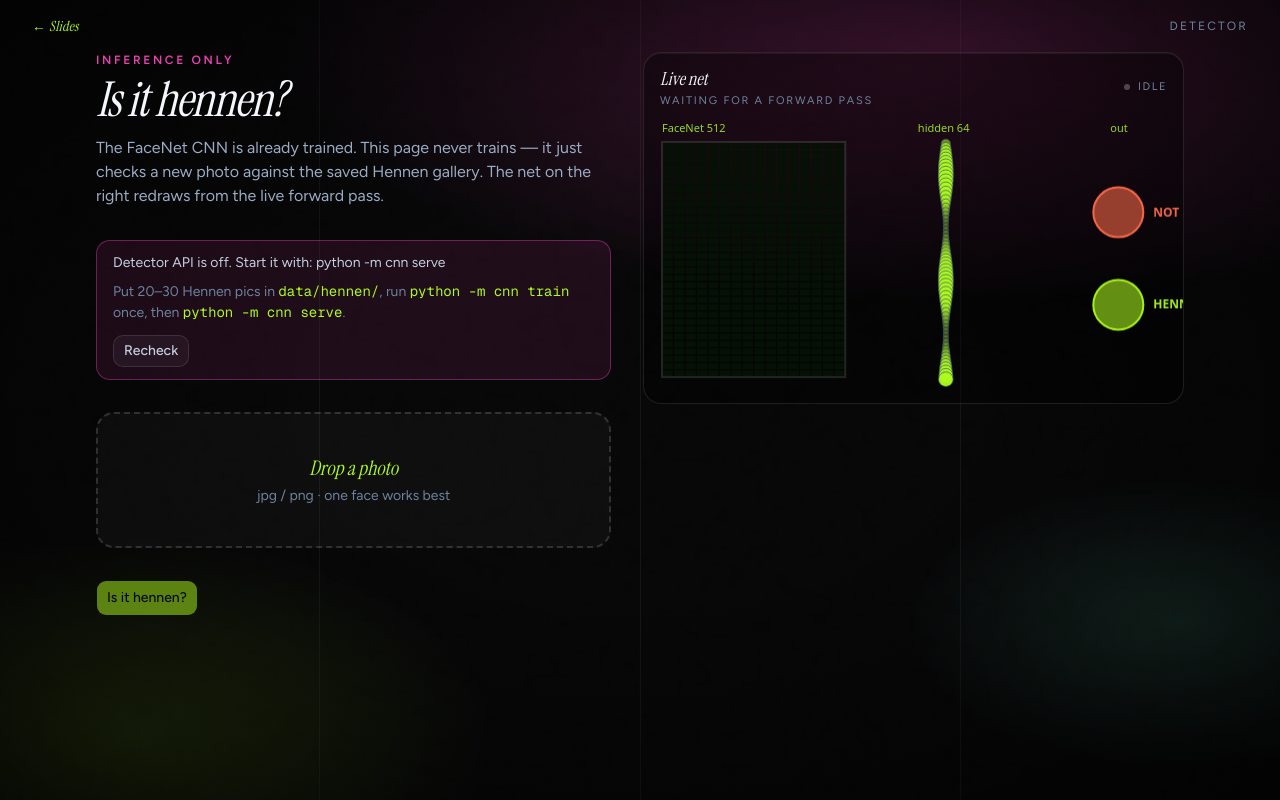
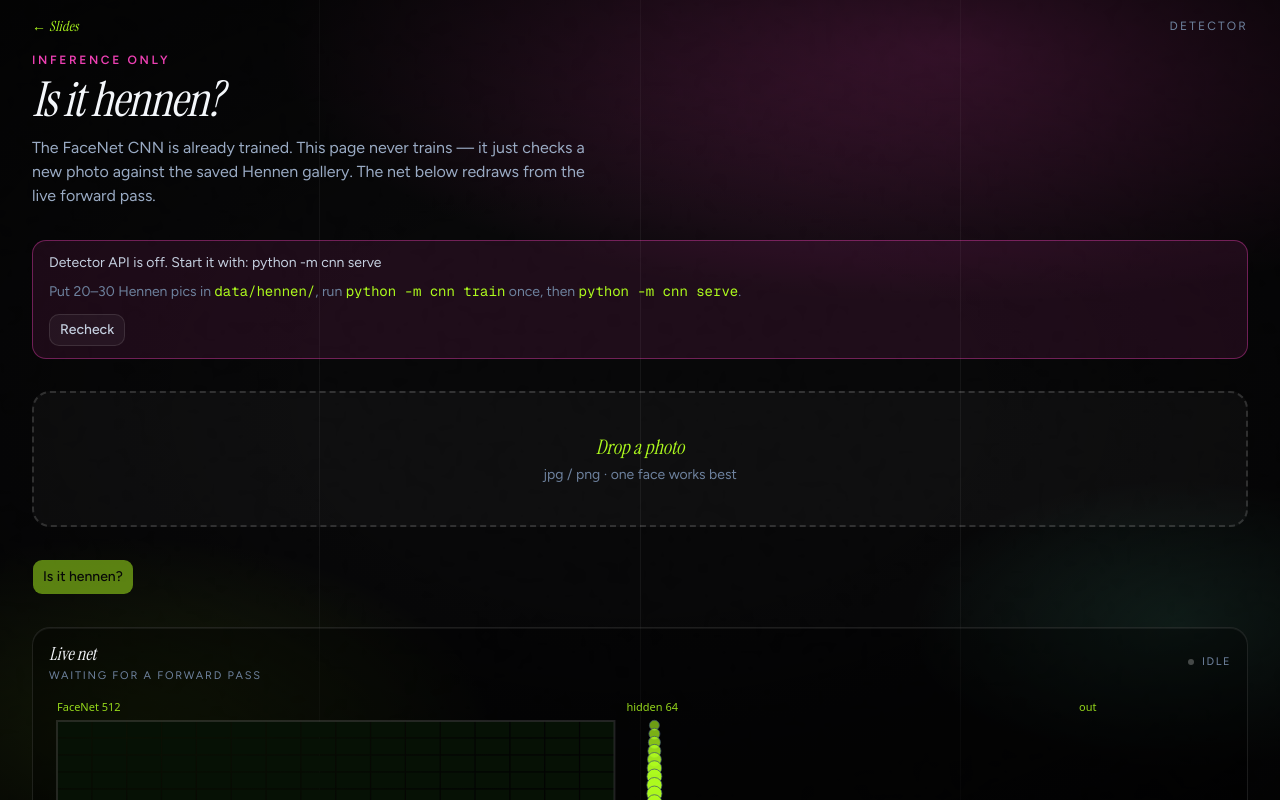
Before and after one commit to gabo2212/is-it-hennen, a Next.js app: page /detect in a window 1280 px wide. Shown: the top 800 px of the page. Built offline with nearby package versions, Linux system fonts and the light colour scheme; no server answers.

Commit message:
Move live net below the photo drop and enlarge the canvas
Stack the detector in one column so the full-width Live net sits under Drop a photo, with a taller canvas so 64 hidden neurons and NOT/HENNEN labels are not clipped.

Co-authored-by: marmoud36 <marmoud36@gmail.com>

```diff
--- a/src/components/Detector.tsx
+++ b/src/components/Detector.tsx
@@ -101,8 +101,7 @@ export function Detector() {
         <span className="text-xs uppercase tracking-[0.18em] text-ink-400">Detector</span>
       </header>
 
-      <main className="relative z-10 mx-auto grid w-full max-w-6xl gap-8 px-5 pb-16 sm:px-8 lg:grid-cols-[minmax(0,1fr)_minmax(0,1.05fr)]">
-        <div className="flex flex-col gap-8">
+      <main className="relative z-10 mx-auto flex w-full max-w-7xl flex-col gap-8 px-5 pb-16 sm:px-8">
         <div>
           <p className="text-xs font-semibold uppercase tracking-[0.22em] text-coral">
             Inference only
@@ -113,7 +112,7 @@ export function Detector() {
           <p className="mt-3 max-w-xl text-ink-300">
             The FaceNet CNN is already trained. This page never trains — it
             just checks a new photo against the saved Hennen gallery. The net
-              on the right redraws from the live forward pass.
+            below redraws from the live forward pass.
           </p>
         </div>
 
@@ -221,11 +220,8 @@ export function Detector() {
             )}
           </div>
         )}
-        </div>
 
-        <div className="lg:sticky lg:top-4 lg:self-start">
         <NetworkCanvas />
-        </div>
       </main>
     </div>
   );
--- a/src/components/NetworkCanvas.tsx
+++ b/src/components/NetworkCanvas.tsx
@@ -120,14 +120,15 @@ export function NetworkCanvas({ className }: { className?: string }) {
       ctx.setTransform(dpr, 0, 0, dpr, 0, 0);
       ctx.clearRect(0, 0, cssW, cssH);
 
-      const pad = 18;
-      const top = 28;
-      const bottom = cssH - 22;
+      const pad = 24;
+      const top = 32;
+      const bottom = cssH - 28;
+      const labelReserve = 136;
       const gridX = pad;
-      const gridW = cssW * 0.34;
+      const outX = Math.max(pad + 160, cssW - pad - labelReserve);
+      const hidX = pad + (outX - pad) * 0.58;
+      const gridW = Math.max(72, hidX - pad - 40);
       const gridH = bottom - top;
-      const hidX = cssW * 0.56;
-      const outX = cssW * 0.88;
 
       const inPts = drawInput(ctx, shown.input, gridX, top, gridW, gridH);
       const hidPts = drawHidden(ctx, shown.hidden, hidX, top, bottom);
@@ -152,7 +153,7 @@ export function NetworkCanvas({ className }: { className?: string }) {
   return (
     <section
       className={cn(
-        "relative flex min-h-[22rem] flex-col overflow-hidden rounded-2xl border border-white/10 bg-black/35 shadow-[inset_0_1px_0_rgba(255,255,255,0.06)]",
+        "relative flex min-h-[32rem] flex-col overflow-hidden rounded-2xl border border-white/10 bg-black/35 shadow-[inset_0_1px_0_rgba(255,255,255,0.06)]",
         className,
       )}
     >
@@ -178,7 +179,7 @@ export function NetworkCanvas({ className }: { className?: string }) {
       </div>
       <canvas
         ref={canvasRef}
-        className="h-[min(52vh,28rem)] w-full flex-1"
+        className="h-[min(62vh,40rem)] min-h-[28rem] w-full flex-1"
         role="img"
         aria-label="Live neural network: FaceNet embeddings into a 64-neuron head and two outputs"
       />
```
Lines whose indentation alone changed are shown as unchanged.
